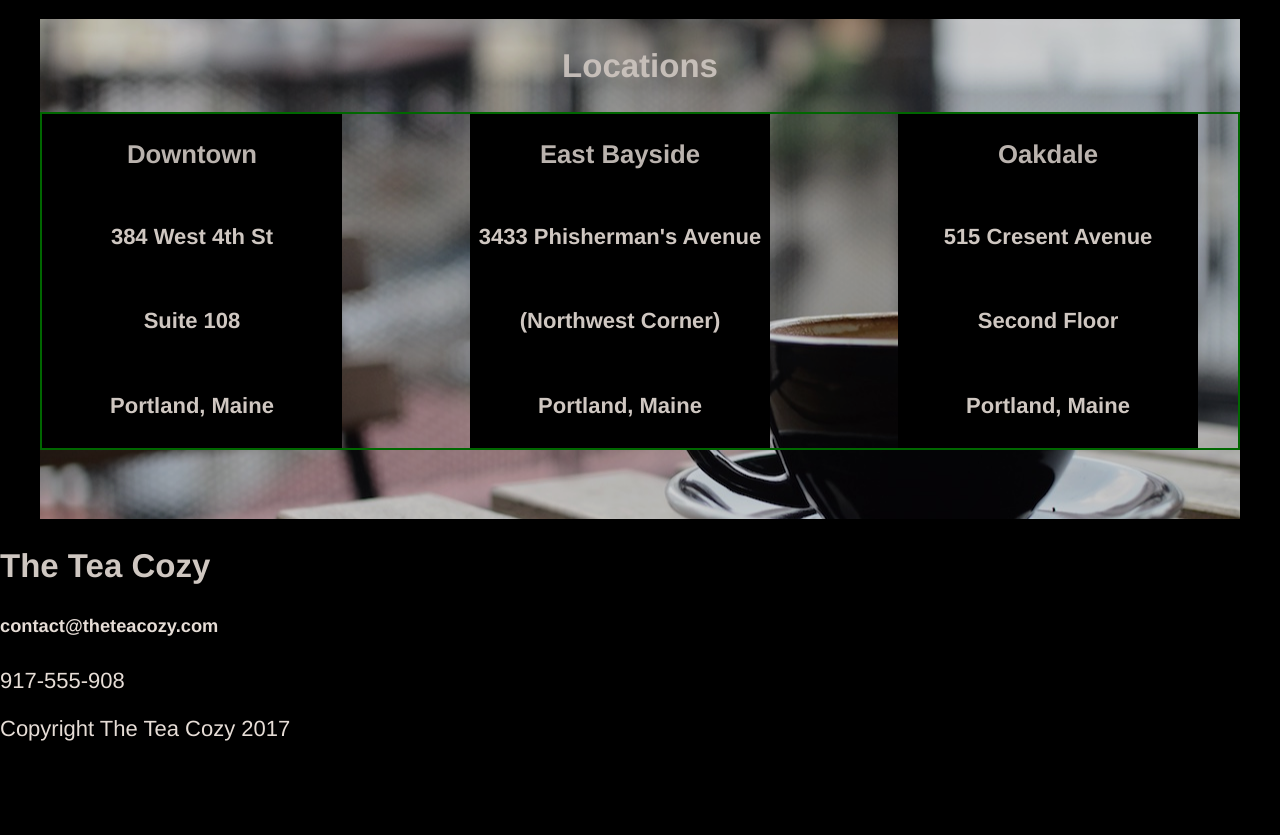
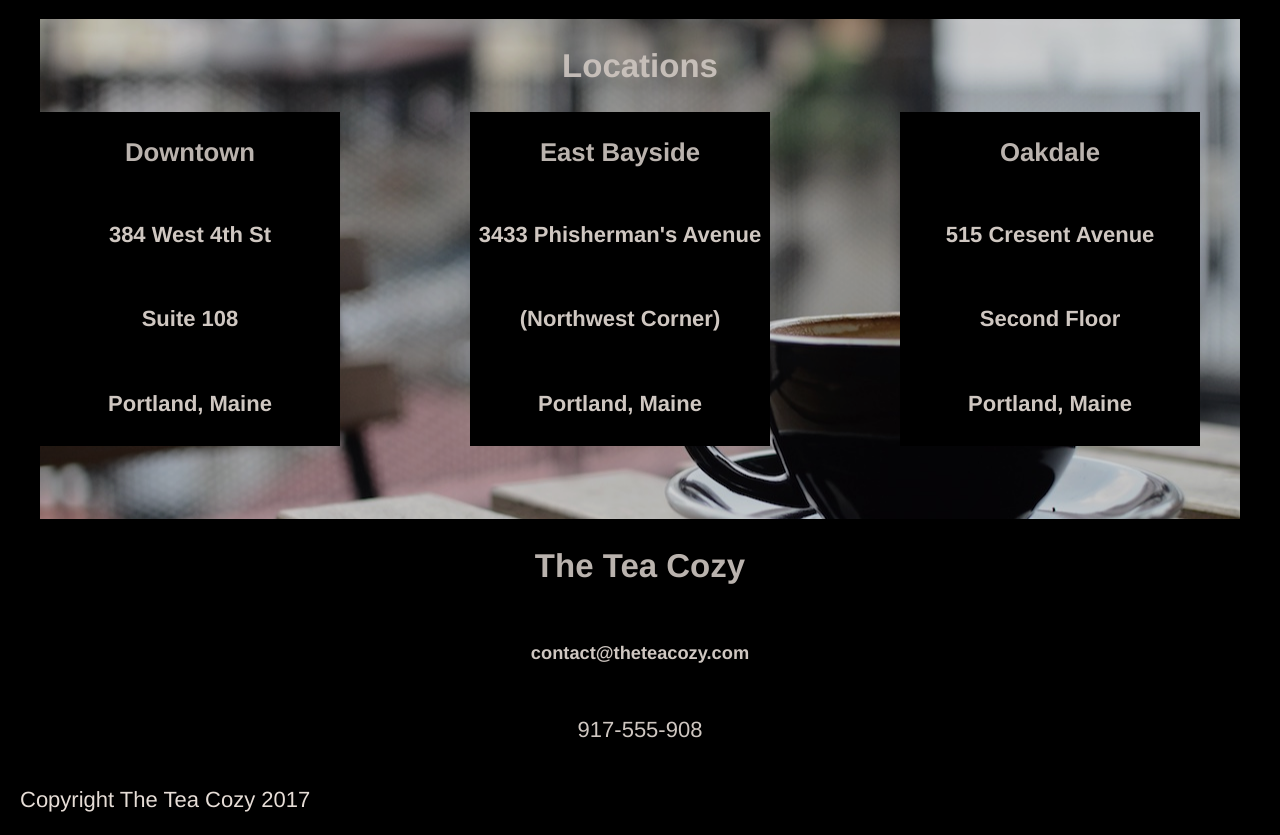
Before and after one commit to Yoni-Mo/cozy-tea, a plain HTML site: page index.html in a window 1280 px wide. Shown: the part 1544-2379 px from the top of the page. Before the commit the page ends 2286 px from the top, so only its background shows below. Drawn offline with Linux system fonts and the light colour scheme.

Commit message:
final commit

```diff
--- a/style.css
+++ b/style.css
@@ -125,7 +125,6 @@ h3 {
   align-items: center;
 }
 .address {
-  border: 2px solid green;
   display: flex;
   justify-content: space-between;
   align-items: center;
@@ -151,3 +150,20 @@ h4 {
   color: seashell;
   opacity: 1;
 }
+.contact {
+  display: flex;
+  justify-content: center;
+  flex-direction: column;
+  align-items: center;
+}
+.contact,
+h2 h5 p {
+  color: seashell;
+  opacity: 0.9;
+}
+.copyright {
+  margin-left: 20px;
+  display: flex;
+  justify-content: flex-start;
+  align-items: center;
+}
```
